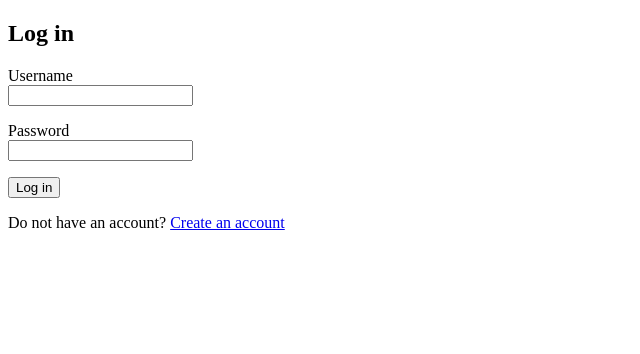
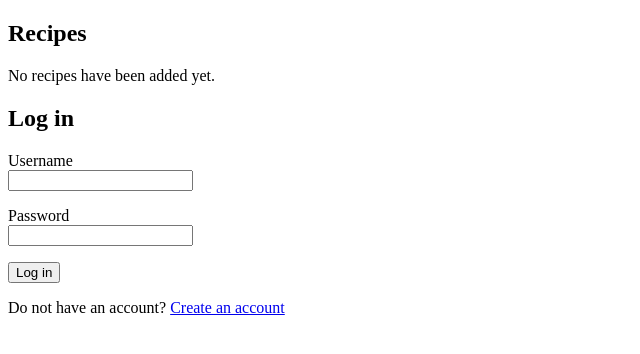
Before and after one commit to verakimo/breakfast, a Flask app: page / in a window 1280 px wide. Shown: the part 98-452 px from the top of the page, without its empty margins (0-640 px from the left). Run offline with Flask 3, Linux system fonts and the light colour scheme; data that the repository does not hold is empty.

Commit message:
Add recipe list to the home page

```diff
--- a/app.py
+++ b/app.py
@@ -17,8 +17,9 @@ app.secret_key = config.secret_key
 
 @app.route("/")
 def index():
-    """Show the home page and the login form."""
-    return render_template("index.html")
+    """Show the home page and the list of recipes."""
+    all_recipes = recipes.get_recipes()
+    return render_template("index.html", recipes=all_recipes)
 
 
 @app.route("/register")
--- a/recipes.py
+++ b/recipes.py
@@ -22,6 +22,16 @@ def add_recipe(title, ingredients, instructions, preparation_time, user_id):
     return db.last_insert_id()
 
 
+def get_recipes():
+    """Return all recipes, newest first."""
+    sql = """
+        SELECT id, title
+        FROM recipes
+        ORDER BY id DESC
+    """
+    return db.query(sql)
+
+
 def get_recipe(recipe_id):
     """Return one recipe with its author's username."""
     sql = """
--- a/templates/index.html
+++ b/templates/index.html
@@ -12,6 +12,18 @@
   </header>
 
   <main>
+    <section>
+      <h2>Recipes</h2>
+
+      {% for recipe in recipes %}
+        <p>
+          <a href="/recipe/{{ recipe.id }}">{{ recipe.title }}</a>
+        </p>
+      {% else %}
+        <p>No recipes have been added yet.</p>
+      {% endfor %}
+    </section>
+
     {% if session.username %}
       <section>
         <h2>Welcome, {{ session.username }}!</h2>
```
